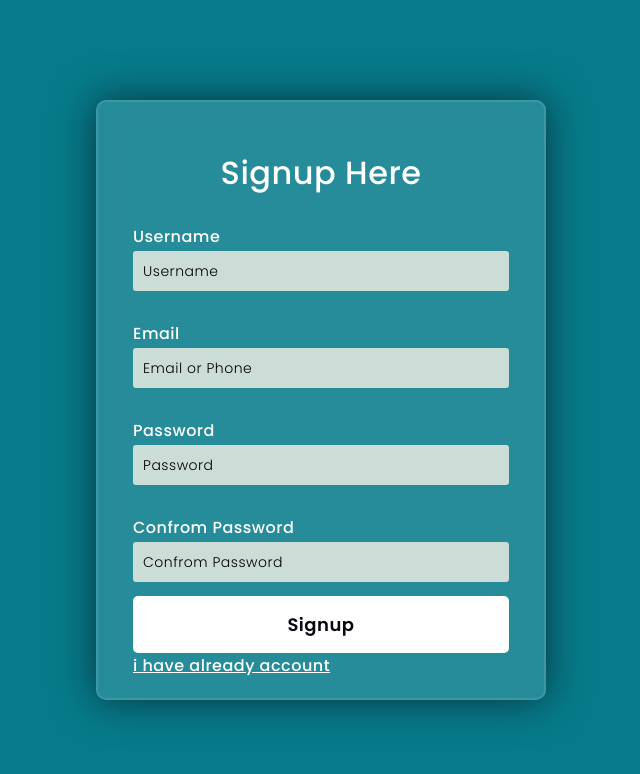
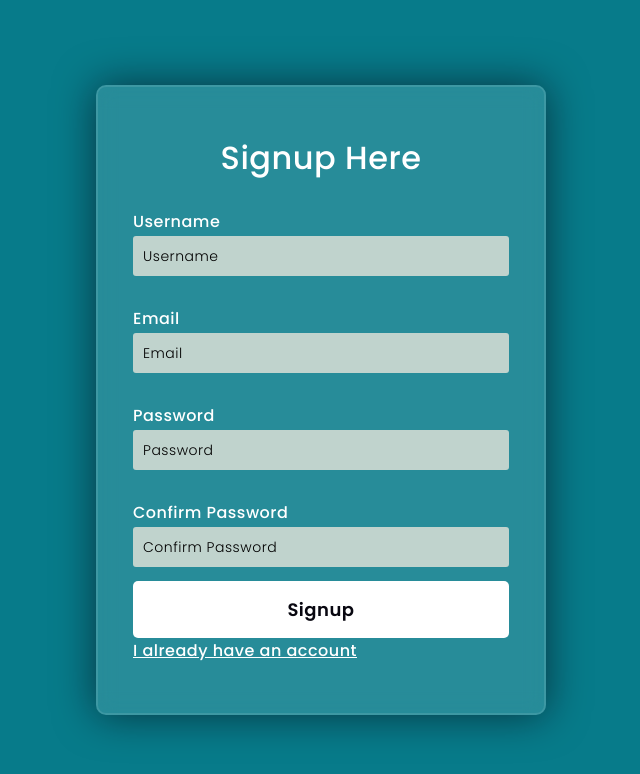
Before and after one commit to imranpciu/Ami-Coding-Pari-Na, a Django app: page /khoj/ in a window 1280 px wide. Shown: the top 774 px of the page, without its empty margins (319-959 px from the left). Run offline with Django 4.2, Linux system fonts and the light colour scheme.

Commit message:
all comment done update all page

```diff
--- a/Ami_coding_pari_na/settings.py
+++ b/Ami_coding_pari_na/settings.py
@@ -11,7 +11,7 @@ https://docs.djangoproject.com/en/4.2/ref/settings/
 """
 
 from pathlib import Path
-
+import os
 # Build paths inside the project like this: BASE_DIR / 'subdir'.
 BASE_DIR = Path(__file__).resolve().parent.parent
 
@@ -106,11 +106,11 @@ AUTH_PASSWORD_VALIDATORS = [
 
 LANGUAGE_CODE = 'en-us'
 
-TIME_ZONE = 'UTC'
+TIME_ZONE = 'Asia/Dhaka'
 
 USE_I18N = True
 
-USE_TZ = True
+USE_TZ = False
 
 
 # Static files (CSS, JavaScript, Images)
--- a/User_Authentication/models.py
+++ b/User_Authentication/models.py
@@ -1,10 +1,8 @@
 from django.db import models
-
-# Create your models here.
-# User_Authentication/models.py
 from django.contrib.auth.models import User
 
 class KhojInputValue(models.Model):
+    # Model to represent the Khoj input values.
     user = models.ForeignKey(User, on_delete=models.CASCADE)
     input_values = models.CharField(max_length=200)
     timestamp = models.DateTimeField(auto_now_add=True)
--- a/User_Authentication/templates/khoj_search.html
+++ b/User_Authentication/templates/khoj_search.html
@@ -11,11 +11,13 @@
     <title>Khoj The search</title>
 
     <style>
+        /* Styling for the jumbotron */
         .jumbotron {
             background-color: #077b8a;
             color: #fff;
         }
 
+        /* Styling for the result output */
         .result-output {
             font-weight: bold;
             font-size: 18px;
@@ -24,6 +26,7 @@
 </head>
 <body>
     <div class="container mt-5">
+        <!-- Jumbotron to display welcome message and logout button -->
         <div class="jumbotron">
             <h1 class="display-4">Khoj The Search</h1>
             <p class="lead">Welcome, {{ request.user.username }}!</p>
@@ -32,6 +35,7 @@
 
         <div class="row justify-content-center">
             <div class="col-md-6">
+                <!-- Form to enter input values and search value -->
                 <form method="post">
                     {% csrf_token %}
                     <div class="form-group">
@@ -47,6 +51,7 @@
             </div>
         </div>
 
+        <!-- Display result if available -->
         {% if is_present is not None %}
             <div class="mt-4 text-center">
                 <h2>Result:</h2>
--- a/User_Authentication/templates/signup.html
+++ b/User_Authentication/templates/signup.html
@@ -2,87 +2,109 @@
 <html lang="en">
 <head>
     <!-- Design by foolishdeveloper.com -->
+
+    <!-- Set the title of the page -->
     <title>Signup Page</title>
 
-    <link rel="preconnect" href="https://fonts.gstatic.com">
+    <!-- Link to external font-awesome CSS library -->
     <link rel="stylesheet" href="https://cdnjs.cloudflare.com/ajax/libs/font-awesome/5.15.4/css/all.min.css">
+
+    <!-- Link to Google Fonts 'Poppins' -->
     <link href="https://fonts.googleapis.com/css2?family=Poppins:wght@300;500;600&display=swap" rel="stylesheet">
-    <!--Stylesheet-->
+
+    <!--Stylesheet for custom styling -->
     <style media="screen">
-      *,
-*:before,
-*:after{
+        /* Global CSS reset */
+        *, *:before, *:after {
             padding: 0;
             margin: 0;
             box-sizing: border-box;
         }
-body{
+
+        /* Set the background color for the body */
+        body {
             background-color: #077b8a;
         }
-.background{
+
+        /* Styling for the background container */
+        .background {
             width: 430px;
             height: 520px;
             position: absolute;
-    transform: translate(-50%,-50%);
+            transform: translate(-50%, -50%);
             left: 50%;
             top: 50%;
         }
-.background .shape{
+
+        /* Styling for the circular shapes in the background */
+        .background .shape {
             height: 200px;
             width: 200px;
             position: absolute;
             border-radius: 50%;
         }
 
-form{
-    height: 600px;
+        /* Styling for the form container */
+        form {
+            height: 630px;
             width: 450px;
-    background-color: rgba(255,255,255,0.13);
+            background-color: rgba(255, 255, 255, 0.13);
             position: absolute;
-    transform: translate(-50%,-50%);
+            transform: translate(-50%, -50%);
             top: 50%;
             left: 50%;
             border-radius: 10px;
             backdrop-filter: blur(10px);
-    border: 2px solid rgba(255,255,255,0.1);
-    box-shadow: 0 0 40px rgba(8,7,16,0.6);
+            border: 2px solid rgba(255, 255, 255, 0.1);
+            box-shadow: 0 0 40px rgba(8, 7, 16, 0.6);
             padding: 50px 35px;
         }
-form *{
-    font-family: 'Poppins',sans-serif;
+
+        /* Global styles for form elements */
+        form * {
+            font-family: 'Poppins', sans-serif;
             color: #ffffff;
             letter-spacing: 0.5px;
             outline: none;
             border: none;
         }
-form h3{
+
+        /* Styling for the signup heading */
+        form h3 {
             font-size: 32px;
             font-weight: 500;
             line-height: 42px;
             text-align: center;
         }
 
-label{
+        /* Styling for labels in the form */
+        label {
             display: block;
             margin-top: 30px;
             font-size: 16px;
             font-weight: 500;
         }
-input{
+
+        /* Styling for input fields in the form */
+        input {
             display: block;
             height: 40px;
             width: 100%;
-    background-color: #ccddd8;
+            background-color: #c0d3cd;
             border-radius: 3px;
             padding: 0 10px;
             margin-top: 2px;
             font-size: 14px;
             font-weight: 300;
         }
-::placeholder{
+
+        /* Styling for placeholder text in input fields */
+        ::placeholder {
             color: #000000;
         }
-button{
+
+        /* Styling for the signup button */
+        button {
             margin-top: 14px;
             width: 100%;
             background-color: #ffffff;
@@ -93,55 +115,65 @@ button{
             border-radius: 5px;
             cursor: pointer;
         }
-.social{
-  margin-top: 30px;
-  display: flex;
-}
-.social div{
-  background: red;
-  width: 150px;
-  border-radius: 3px;
-  padding: 5px 10px 10px 5px;
-  background-color: rgba(255,255,255,0.27);
-  color: #eaf0fb;
+
+        /* Styling for displaying error messages */
+        .error-message {
+            color: #ff9a8d;
             text-align: center;
-}
-.social div:hover{
-  background-color: rgba(255,255,255,0.47);
-}
-.social .fb{
-  margin-left: 25px;
-}
-.social i{
-  margin-right: 4px;
+            margin-top: 10px;
         }
 
+        /* Styling for the form container */
+        .form-container {
+            display: flex;
+            flex-direction: column;
+            align-items: center;
+            justify-content: center;
+            height: 100%;
+        }
     </style>
 </head>
 <body>
+    <!-- Background container with two circular shapes -->
     <div class="background">
         <div class="shape"></div>
         <div class="shape"></div>
     </div>
+
+    <!-- Signup form container -->
+    <div class="form-container">
         <form action="" method="post">
+            <!-- Signup heading -->
+            <h3>Signup Here</h3>
             {% csrf_token %}
-        <h3>Signup Here</h3>
 
+            <!-- Display the error message at the top of the form if available -->
+            {% if error_message %}
+            <p class="error-message">{{ error_message }}</p>
+            {% endif %}
+
+            <!-- Username label and input field -->
             <label for="username">Username</label>
             <input type="text" placeholder="Username" name="username" id="username">
 
+            <!-- Email label and input field -->
             <label for="email">Email</label>
-        <input type="email" placeholder="Email or Phone" name="email" id="email">
+            <input type="email" placeholder="Email" name="email" id="email">
 
+            <!-- Password label and input field -->
             <label for="password1">Password</label>
             <input type="password" placeholder="Password" id="password1" name="password1">
 
+            <!-- Confirm Password label and input field -->
+            <label for="password2">Confirm Password</label>
+            <input type="password" placeholder="Confirm Password" id="password2" name="password2">
 
-        <label for="password2">Confrom Password</label>
-        <input type="password" placeholder="Confrom Password" id="password2" name="password2">
+            <!-- Signup button -->
             <button type="submit">Signup</button>
 
-        <a href="{% url 'login' %}" >i have already account</a>
+            <!-- Link to login page -->
+            <a href="{% url 'login' %}">I already have an account</a>
         </form>
+    </div>
 </body>
 </html>
--- a/User_Authentication/views/signup_views.py
+++ b/User_Authentication/views/signup_views.py
@@ -1,20 +1,25 @@
-from django.shortcuts import render,HttpResponse,redirect
+from django.shortcuts import render, redirect
 from django.contrib.auth.models import User
 
 def SignupPage(request):
-    if request.method=='POST':
-        uname=request.POST.get('username')
-        email=request.POST.get('email')
-        pass1=request.POST.get('password1')
-        pass2=request.POST.get('password2')
+    error_message = None  # Initialize the error message variable
 
-        if pass1!=pass2:
-            return HttpResponse("Your password and confrom password are not Same!!")
+    if request.method == 'POST':
+        # Retrieve username, email, password1, and password2 from the POST data
+        uname = request.POST.get('username')
+        email = request.POST.get('email')
+        pass1 = request.POST.get('password1')
+        pass2 = request.POST.get('password2')
+
+        if pass1 != pass2:
+            # If the passwords don't match, set an error message
+            error_message = "Confirm password not match!!"
+
         else:
-
-            my_user=User.objects.create_user(uname,email,pass1)
+            # If the passwords match, create a new User object with the provided credentials and save it
+            my_user = User.objects.create_user(uname, email, pass1)
             my_user.save()
             return redirect('login')
 
-
-    return render (request,'signup.html')
+    # Render the 'signup.html' template with an optional error message
+    return render(request, 'signup.html', {'error_message': error_message})
```
Also changed, not shown: User_Authentication/templates/login.html (+61 -51 lines), User_Authentication/views/api_views.py (+11 -10 lines), User_Authentication/views/khoj_search_views.py (+7 -2 lines), User_Authentication/views/login_logout_views.py (+19 -10 lines), db.sqlite3. Lines whose indentation alone changed are shown as unchanged.
